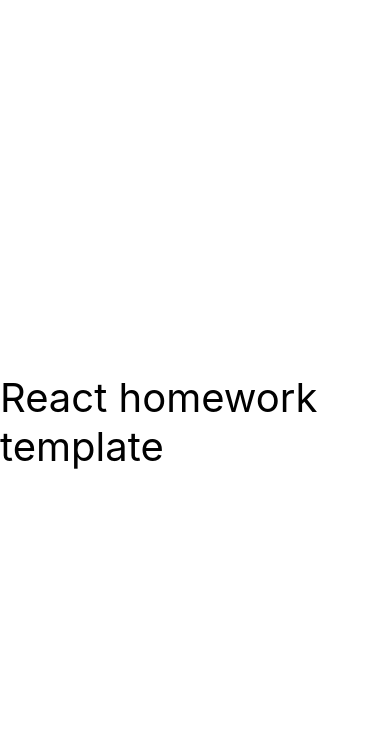
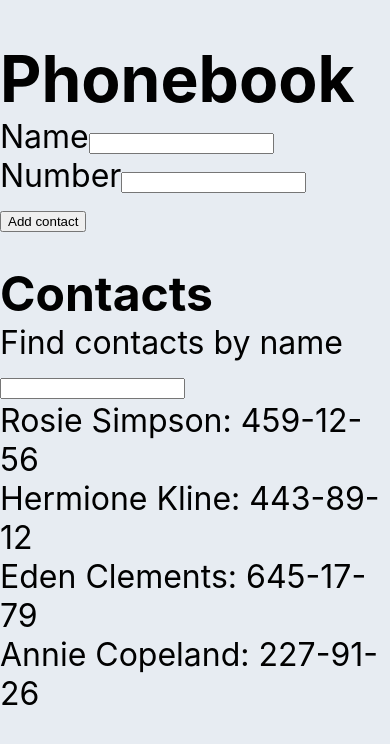
Before and after one commit to anenkosofi/goit-react-hw-02-phonebook, a React (Create React App) app: page / in a window 390 px wide. Shown: the top 744 px of the page. Built offline with nearby package versions, Linux system fonts and the light colour scheme.

Commit message:
Add primary version of phonebook

```diff
--- a/package.json
+++ b/package.json
@@ -7,9 +7,12 @@
     "@testing-library/jest-dom": "^5.16.3",
     "@testing-library/react": "^12.1.4",
     "@testing-library/user-event": "^13.5.0",
+    "nanoid": "^4.0.0",
+    "prop-types": "^15.8.1",
     "react": "^18.1.0",
     "react-dom": "^18.1.0",
     "react-scripts": "5.0.1",
+    "styled-components": "^5.3.6",
     "web-vitals": "^2.1.3"
   },
   "scripts": {
--- a/src/components/App.jsx
+++ b/src/components/App.jsx
@@ -1,16 +1,49 @@
-export const App = () => {
-  return (
-    <div
-      style={{
-        height: '100vh',
-        display: 'flex',
-        justifyContent: 'center',
-        alignItems: 'center',
-        fontSize: 40,
-        color: '#010101'
-      }}
-    >
-      React homework template
-    </div>
-  );
-};
+import React from 'react';
+import { GlobalStyle } from './GlobalStyle';
+import { Box } from './Box';
+import { ContactForm } from './ContactForm';
+import { Filter } from './Filter';
+import { ContactList } from './ContactList';
+
+export class App extends React.Component {
+  state = {
+    contacts: [
+      { id: 'id-1', name: 'Rosie Simpson', number: '459-12-56' },
+      { id: 'id-2', name: 'Hermione Kline', number: '443-89-12' },
+      { id: 'id-3', name: 'Eden Clements', number: '645-17-79' },
+      { id: 'id-4', name: 'Annie Copeland', number: '227-91-26' },
+    ],
+    filter: '',
+  };
+
+  addContact = contact => {
+    this.setState(prevState => ({
+      contacts: [contact, ...prevState.contacts],
+    }));
+  };
+
+  findContact = e => {
+    this.setState({ filter: e.currentTarget.value });
+  };
+
+  render() {
+    const filteredContacts = this.state.contacts.filter(contact =>
+      contact.name.toLowerCase().includes(this.state.filter.toLowerCase())
+    );
+
+    return (
+      <Box>
+        <GlobalStyle />
+        <div>
+          <h1>Phonebook</h1>
+          <ContactForm onSubmit={this.addContact} />
+        </div>
+        <div>
+          <h2>Contacts</h2>
+          <Filter value={this.state.filter} onChange={this.findContact} />
+          <ContactList contacts={filteredContacts} />
+        </div>
+      </Box>
+    );
+  }
+}
--- /dev/null
+++ b/src/components/Box.jsx
@@ -0,0 +1,13 @@
+import styled from 'styled-components';
+
+export const Box = styled.div`
+  display: flex;
+  flex-direction: column;
+  justify-content: center;
+  align-items: center;
+  gap: 30px;
+  padding-top: 40px;
+  padding-bottom: 40px;
+  font-size: 32px;
+  color: #010101;
+`;
--- /dev/null
+++ b/src/components/ContactForm/ContactForm.jsx
@@ -0,0 +1,59 @@
+import React from 'react';
+import { nanoid } from 'nanoid';
+
+export class ContactForm extends React.Component {
+  state = {
+    name: '',
+    number: '',
+  };
+
+  handleChange = e => {
+    this.setState({ [e.currentTarget.name]: e.currentTarget.value });
+  };
+
+  handleSubmit = e => {
+    e.preventDefault();
+
+    const newContact = {
+      id: nanoid(),
+      name: this.state.name,
+      number: this.state.number,
+    };
+
+    this.props.onSubmit(newContact);
+
+    this.setState({ name: '', number: '' });
+  };
+
+  render() {
+    return (
+      <form onSubmit={this.handleSubmit} autoComplete="off">
+        <label>
+          Name
+          <input
+            type="text"
+            name="name"
+            pattern="^[a-zA-Zа-яА-Я]+(([' -][a-zA-Zа-яА-Я ])?[a-zA-Zа-яА-Я]*)*$"
+            title="Name may contain only letters, apostrophe, dash and spaces. For example Adrian, Jacob Mercer, Charles de Batz de Castelmore d'Artagnan"
+            required
+            onChange={this.handleChange}
+            value={this.state.name}
+          />
+        </label>
+        <label>
+          Number
+          <input
+            type="tel"
+            name="number"
+            pattern="\+?\d{1,4}?[-.\s]?\(?\d{1,3}?\)?[-.\s]?\d{1,4}[-.\s]?\d{1,4}[-.\s]?\d{1,9}"
+            title="Phone number must be digits and can contain spaces, dashes, parentheses and can start with +"
+            required
+            onChange={this.handleChange}
+            value={this.state.number}
+          />
+        </label>
+        <button type="submit">Add contact</button>
+      </form>
+    );
+  }
+}
--- /dev/null
+++ b/src/components/ContactForm/index.js
@@ -0,0 +1 @@
+export { ContactForm } from './ContactForm';
--- /dev/null
+++ b/src/components/ContactList/ContactList.jsx
@@ -0,0 +1,11 @@
+import { ContactListItem } from './ContactListItem';
+
+export function ContactList({ contacts }) {
+  return (
+    <ul>
+      {contacts.map(contact => (
+        <ContactListItem key={contact.id} contact={contact} />
+      ))}
+    </ul>
+  );
+}
--- /dev/null
+++ b/src/components/ContactList/ContactListItem/ContactListItem.jsx
@@ -0,0 +1,7 @@
+export function ContactListItem({ contact: { name, number } }) {
+  return (
+    <li>
+      {name}: {number}
+    </li>
+  );
+}
--- /dev/null
+++ b/src/components/ContactList/ContactListItem/index.js
@@ -0,0 +1 @@
+export { ContactListItem } from './ContactListItem';
--- /dev/null
+++ b/src/components/ContactList/index.js
@@ -0,0 +1 @@
+export { ContactList } from './ContactList';
--- /dev/null
+++ b/src/components/Filter/Filter.jsx
@@ -0,0 +1,10 @@
+import React from 'react';
+
+export function Filter({ value, onChange }) {
+  return (
+    <label>
+      Find contacts by name
+      <input type="text" value={value} onChange={onChange} />
+    </label>
+  );
+}
--- /dev/null
+++ b/src/components/Filter/index.js
@@ -0,0 +1 @@
+export { Filter } from './Filter';
--- /dev/null
+++ b/src/components/GlobalStyle.jsx
@@ -0,0 +1,42 @@
+import { createGlobalStyle } from 'styled-components';
+
+export const GlobalStyle = createGlobalStyle`
+
+* {
+  box-sizing: border-box;
+  }
+
+  html {
+    scroll-behavior: smooth;
+  }
+
+  body {
+    font-family: Montserrat, -apple-system, BlinkMacSystemFont, 'Segoe UI',
+      Roboto, Oxygen, Ubuntu, Cantarell, 'Open Sans', 'Helvetica Neue',
+      sans-serif;
+    color: #252f38;
+    background-color: #e7ecf2;
+  }
+
+  img {
+    display: block;
+    max-width: 100%;
+    height: auto;
+  }
+
+  ul {
+    padding: 0;
+    margin: 0;
+    list-style: none;
+  }
+
+  h1,
+  h2,
+  h3,
+  h4,
+  h5,
+  h6,
+  p {
+    margin: 0;
+  }
+`;
```
Also changed, not shown: 1 other file (tests, documents, lock files or other folders).
